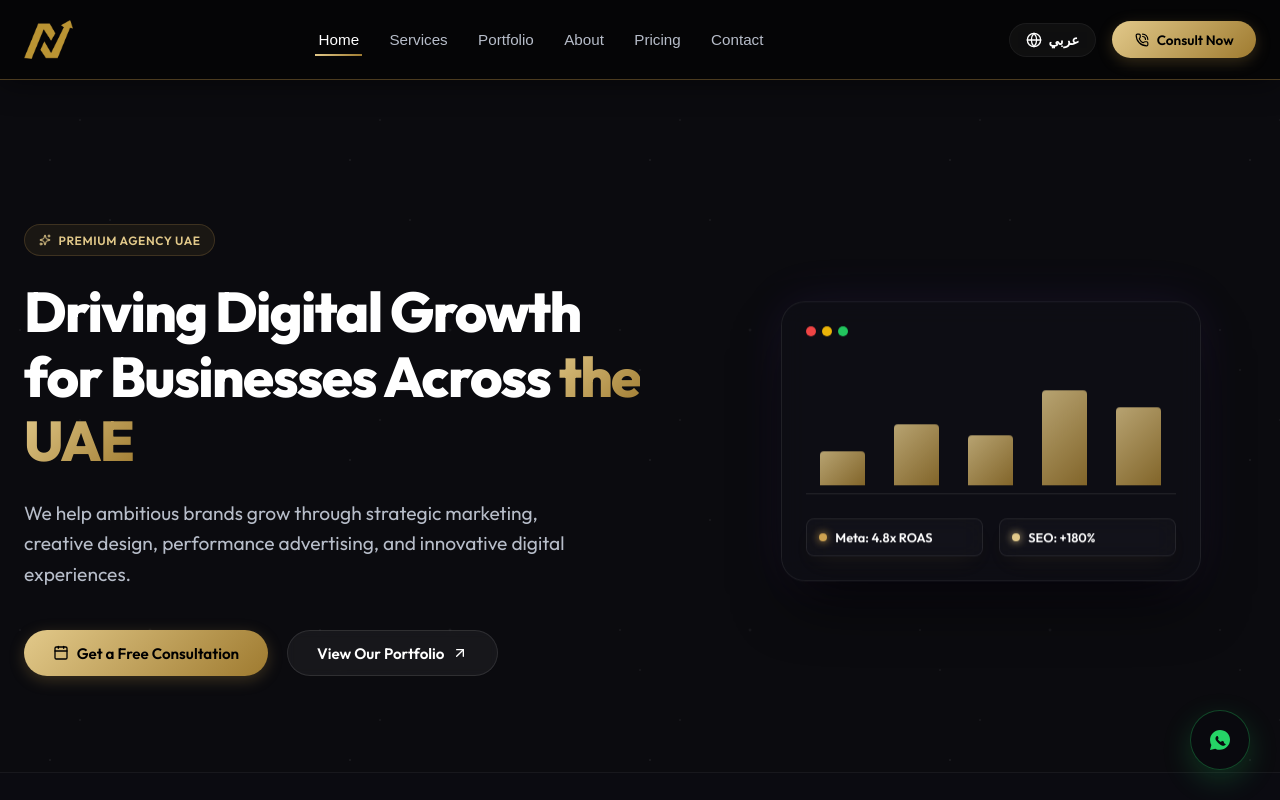
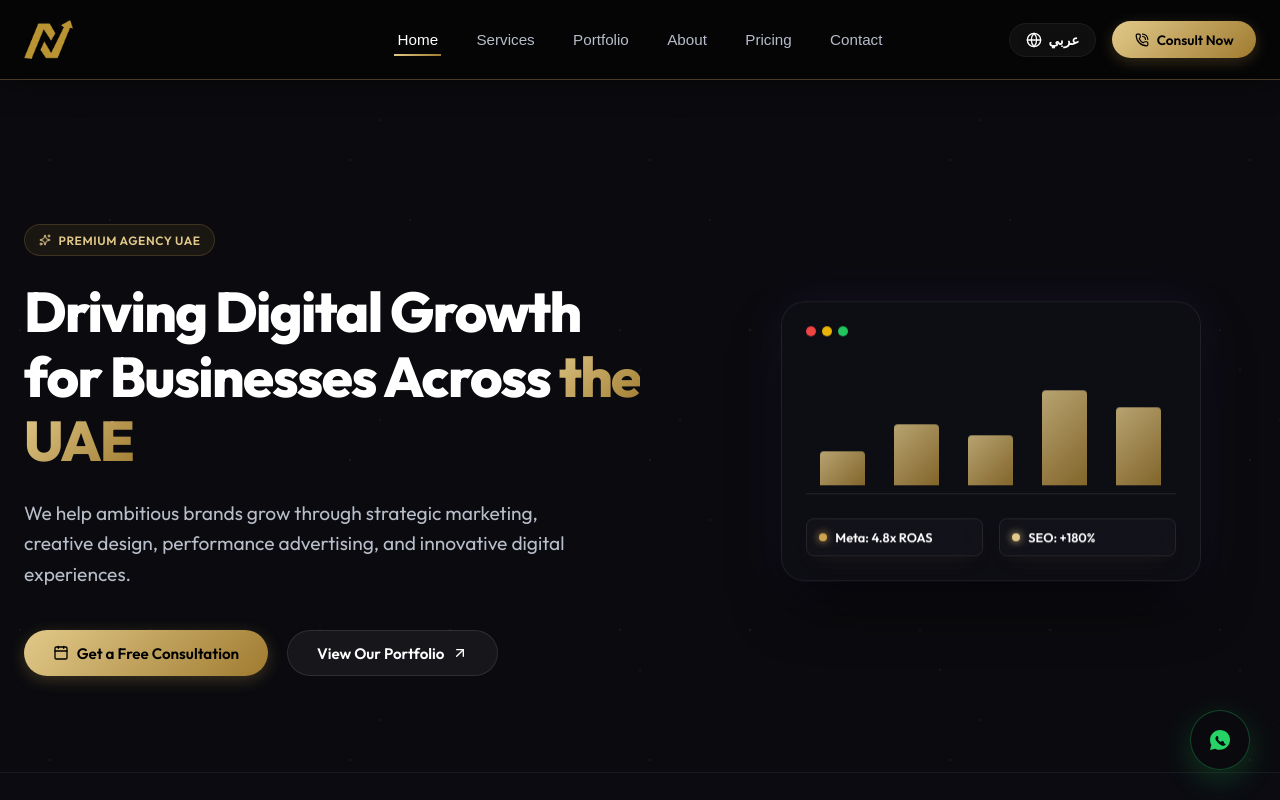
Before and after one commit to truxdigital-sketch/Novarae-Nexus, a React (Vite) app: page / in a window 1280 px wide. Shown: the top 800 px of the page. Built offline with nearby package versions, Linux system fonts and the light colour scheme.

Commit message:
Center and balance header layout using CSS Grid and adjust spacing gaps

```diff
--- a/src/components/Header.css
+++ b/src/components/Header.css
@@ -14,9 +14,9 @@
 }
 
 .header-container {
-  display: flex;
+  display: grid;
+  grid-template-columns: 1fr auto 1fr;
   align-items: center;
-  justify-content: space-between;
   height: 100%;
 }
 
@@ -33,7 +33,7 @@
 .desktop-nav {
   display: flex;
   align-items: center;
-  gap: 1.5rem;
+  gap: 2rem;
 }
 
 .nav-link {
@@ -74,6 +74,7 @@
   display: flex;
   align-items: center;
   gap: 1rem;
+  justify-self: end;
 }
 
 .lang-switcher {
```
